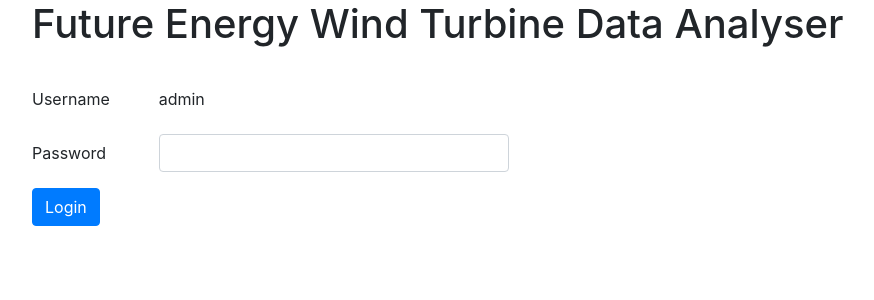
After one commit to tomoswill/wind_turbine_analyser, a Flask app: page /login in a window 1280 px wide. The commit adds this page. Shown: the top 300 px of the page, without its empty margins (53-927 px from the left). Run offline with Flask 2, Linux system fonts and the light colour scheme; some libraries are stand-ins or nearby versions.

Commit message:
1st pass at implementing user login

```diff
--- a/datalog_analyser/app.py
+++ b/datalog_analyser/app.py
@@ -6,18 +6,25 @@ from pathlib import Path
 
 from flask import Flask, render_template, request, make_response, jsonify, send_from_directory, redirect, url_for
 from flask_caching import Cache
+from flask_login import LoginManager, login_required, UserMixin, current_user, logout_user, login_user
 
 from .datalog_analyser import FutureEnergyDataLogAnalyser
 
 APP = Flask(__name__)
+APP.secret_key = 'super secret string'  # Change this!
+
 cache = Cache(config={'CACHE_TYPE': 'simple', "CACHE_DEFAULT_TIMEOUT": 300})
 cache.init_app(APP)
+login_manager = LoginManager()
+login_manager.init_app(APP)
 
 CVS_DIR = getenv('CVS_DIR')
 TASKS = []
+USERS = {'admin': {'password': '1'}}
 
 
 @APP.route('/')
+@login_required
 @cache.cached(timeout=60)
 def home():
     cvs_filenames = get_raw_cvs_filenames()
@@ -33,6 +40,7 @@ def home():
 
 
 @APP.route('/process_data', methods=['POST'])
+@login_required
 def process_data():
     data = request.form
     source = get_raw_cvs_filenames()
@@ -59,6 +67,7 @@ def process_data():
 
 @APP.route('/tasks', defaults={'task_id': None}, methods=['GET'])
 @APP.route('/tasks/<task_id>', methods=['GET'])
+@login_required
 def tasks(task_id):
     def _task_status(task):
         return {'task_id': task.name, 'complete': not task.isAlive()}
@@ -70,6 +79,7 @@ def tasks(task_id):
 
 
 @APP.route('/download/<path:filename>', methods=['GET', 'POST'])
+@login_required
 def download(filename):
     if filename in get_processed_cvs_filenames():
         return send_from_directory(directory=Path(CVS_DIR), filename=filename, as_attachment=True)
@@ -77,6 +87,7 @@ def download(filename):
 
 
 @APP.route('/remove/<path:filename>', methods=['GET', 'POST'])
+@login_required
 def remove(filename):
     path = Path(CVS_DIR).joinpath(filename)
     if filename in get_processed_cvs_filenames() and path.exists():
@@ -84,6 +95,25 @@ def remove(filename):
         cache.clear()
         return redirect(url_for('home'), code=HTTPStatus.FOUND)
     return make_response('<h1>Not found</h1>', HTTPStatus.NOT_FOUND)
+
+
+@APP.route('/login', methods=['GET', 'POST'])
+def login():
+    if request.method == 'GET':
+        return render_template('login.html')
+
+    email = request.form['email']
+    if request.form['password'] == USERS[email]['password']:
+        user = User()
+        user.id = email
+        login_user(user)
+    return redirect(url_for('home'))
+
+
+@APP.route('/logout')
+def logout():
+    logout_user()
+    return redirect(url_for('login'), code=HTTPStatus.FOUND)
 
 
 def get_raw_cvs_filenames():
@@ -96,5 +126,40 @@ def get_processed_cvs_filenames():
     return [path.name for path in cvs_paths]
 
 
+class User(UserMixin):
+    pass
+
+
+@login_manager.user_loader
+def user_loader(email):
+    if email not in USERS:
+        return
+
+    user = User()
+    user.id = email
+    return user
+
+
+@login_manager.request_loader
+def request_loader(request):
+    email = request.form.get('email')
+    if email not in USERS:
+        return
+
+    user = User()
+    user.id = email
+
+    # DO NOT ever store passwords in plaintext and always compare password
+    # hashes using constant-time comparison!
+    user.is_authenticated = request.form['password'] == USERS[email]['password']
+
+    return user
+
+
+@login_manager.unauthorized_handler
+def unauthorized_handler():
+    return redirect(url_for('login'), code=HTTPStatus.FOUND)
+
+
 if __name__ == '__main__':
     APP.run(debug=True)
--- /dev/null
+++ b/datalog_analyser/templates/login.html
@@ -0,0 +1,52 @@
+<!doctype html>
+<html lang="en">
+<head>
+    <!-- Required meta tags -->
+    <meta charset="utf-8">
+    <meta name="viewport" content="width=device-width, initial-scale=1, shrink-to-fit=no">
+
+    <!-- Bootstrap CSS -->
+    <link rel="stylesheet" href="https://stackpath.bootstrapcdn.com/bootstrap/4.4.1/css/bootstrap.min.css"
+          integrity="sha384-Vkoo8x4CGsO3+Hhxv8T/Q5PaXtkKtu6ug5TOeNV6gBiFeWPGFN9MuhOf23Q9Ifjh" crossorigin="anonymous">
+
+    <title>Future Energy Wind Turbine Data Analyser</title>
+</head>
+<body>
+<div class="container">
+    <h1>Future Energy Wind Turbine Data Analyser</h1>
+    <br>
+    <div class="row">
+        <div class="col-sm-8">
+            <form action="login" method="POST">
+                <div class="form-group row">
+                    <label for="user" class="col-sm-2 col-form-label">Username</label>
+                    <div class="col-sm-6">
+                        <input type="text" readonly class="form-control-plaintext" id="user" name="email" value="admin">
+                    </div>
+                </div>
+                <div class="form-group row">
+                    <label for="inputPassword" class="col-sm-2 col-form-label">Password</label>
+                    <div class="col-sm-6">
+                        <input type="password" class="form-control" id="inputPassword" name="password">
+                    </div>
+                </div>
+                <button type="submit" class="btn btn-primary">Login</button>
+            </form>
+            <div class="col-sm-4">
+                <!-- 4 empty sections in the right -->
+            </div>
+        </div>
+    </div>
+    <!-- Optional JavaScript -->
+    <!-- jQuery first, then Popper.js, then Bootstrap JS -->
+    <script src="https://code.jquery.com/jquery-3.4.1.slim.min.js"
+            integrity="sha384-J6qa4849blE2+poT4WnyKhv5vZF5SrPo0iEjwBvKU7imGFAV0wwj1yYfoRSJoZ+n"
+            crossorigin="anonymous"></script>
+    <script src="https://cdn.jsdelivr.net/npm/popper.js@1.16.0/dist/umd/popper.min.js"
+            integrity="sha384-Q6E9RHvbIyZFJoft+2mJbHaEWldlvI9IOYy5n3zV9zzTtmI3UksdQRVvoxMfooAo"
+            crossorigin="anonymous"></script>
+    <script src="https://stackpath.bootstrapcdn.com/bootstrap/4.4.1/js/bootstrap.min.js"
+            integrity="sha384-wfSDF2E50Y2D1uUdj0O3uMBJnjuUD4Ih7YwaYd1iqfktj0Uod8GCExl3Og8ifwB6"
+            crossorigin="anonymous"></script>
+</body>
+</html>
--- a/requirements.txt
+++ b/requirements.txt
@@ -2,5 +2,6 @@ pandas
 matplotlib
 flask
 Flask-Caching
+Flask-Login
 gunicorn
 flake8
```
Also changed, not shown: datalog_analyser/templates/index.html (+22 -13 lines).
